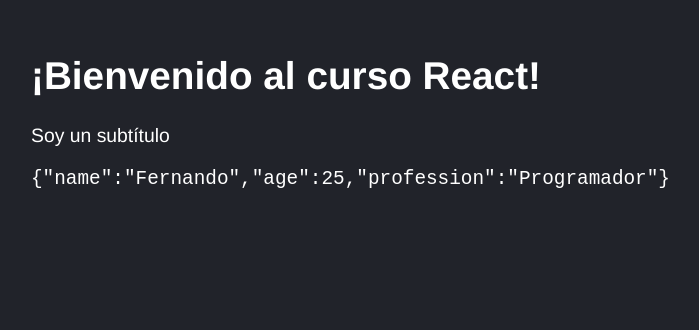
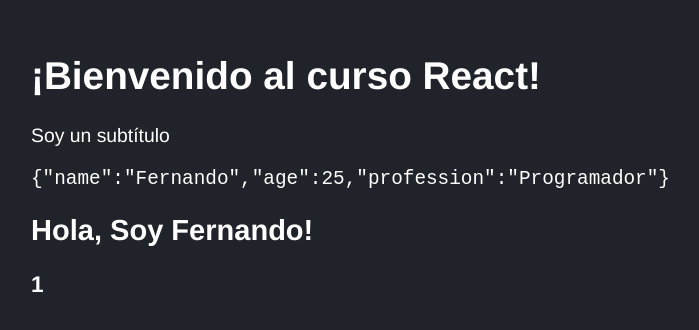
Before and after one commit to fersanti2896/04-curso-react-primeros-pasos, a React (Vite) app: page / in a window 1280 px wide. Shown: the part 120-450 px from the top of the page, without its empty margins (117-816 px from the left). Built offline with nearby package versions, Linux system fonts and the light colour scheme.

Commit message:
Props - Comunicación entre componentes

```diff
--- a/src/FirstApp.jsx
+++ b/src/FirstApp.jsx
@@ -9,12 +9,15 @@
     return '¡Bienvenido al curso React!';
 }
 
-export const FirstApp = () => {
+export const FirstApp = ({ title, subTitle } ) => {
     return (
         <>
             <h1>{ saludo() }</h1>
             <p>Soy un subtítulo</p>
             <code>{ JSON.stringify( persona ) }</code>
+
+            <h2>{ title }</h2>
+            <h3>{ subTitle }</h3>
         </>
     );
 }
--- a/src/main.jsx
+++ b/src/main.jsx
@@ -8,6 +8,6 @@
 
 ReactDOM.createRoot(document.getElementById('root')).render(
     <React.StrictMode>
-      <FirstApp />
+      <FirstApp title="Hola, Soy Fernando!" subTitle={ 1 }/>
     </React.StrictMode>,
 );
```
